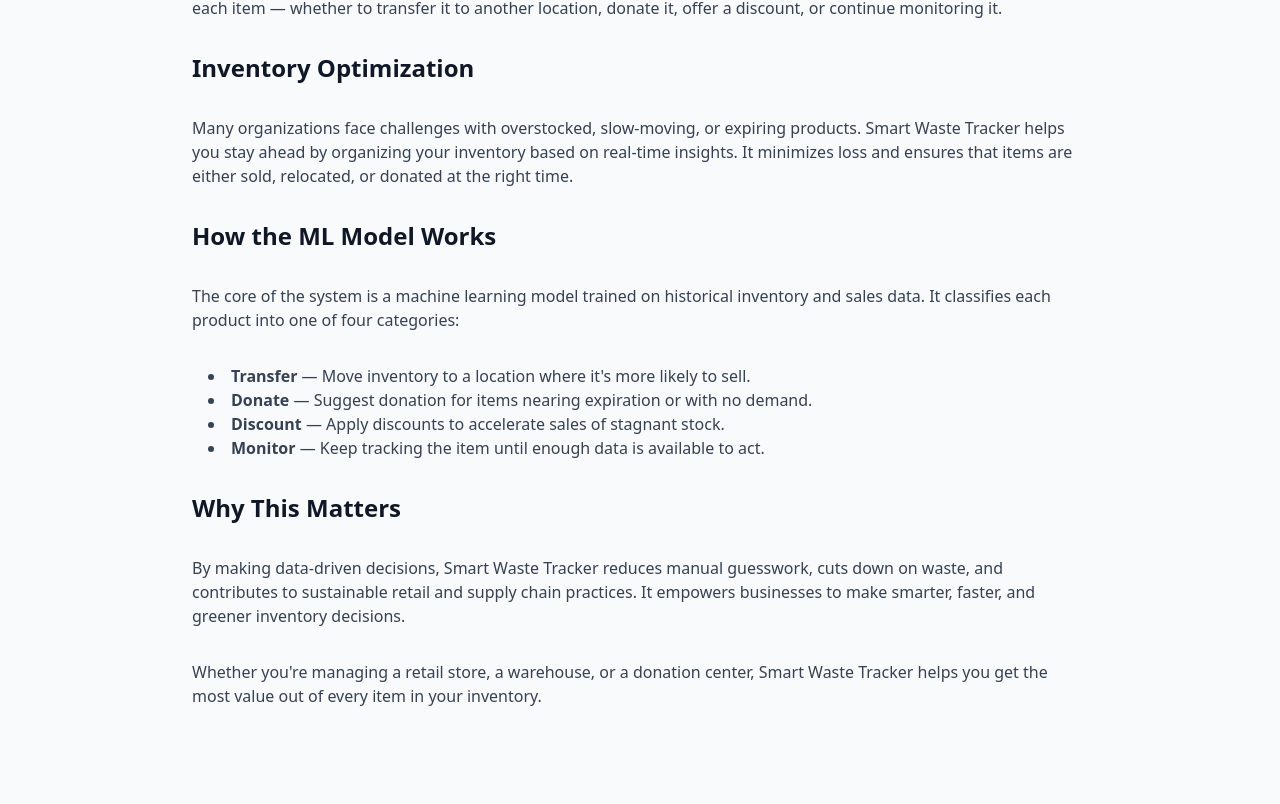
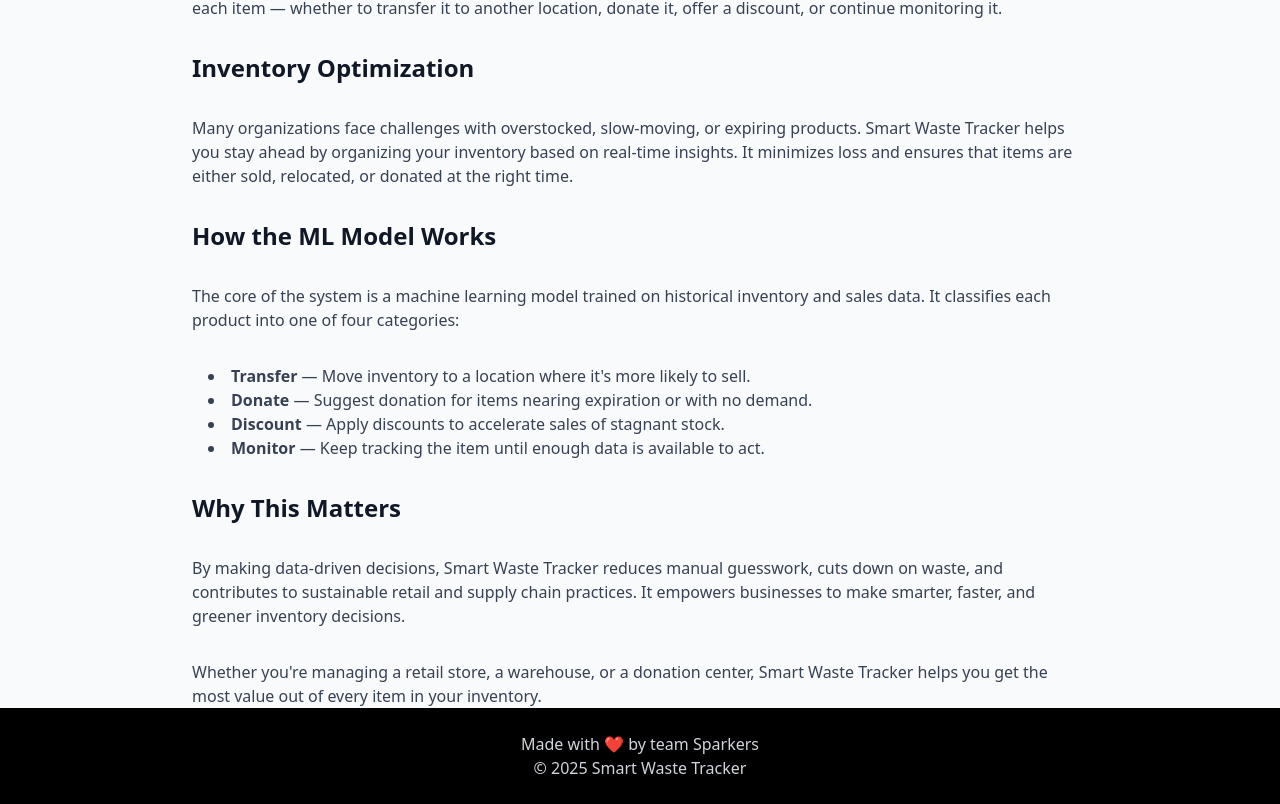
Before and after one commit to Saurabhyadav0/sparkathon-walmart, a Next.js app: page /about in a window 1280 px wide. Shown: the part 284-1088 px from the top of the page. Before the commit the page ends 992 px from the top, so only its background shows below. Built offline with nearby package versions, Linux system fonts and the light colour scheme.

Commit message:
added footer

```diff
--- a/app/layout.tsx
+++ b/app/layout.tsx
@@ -2,6 +2,7 @@
 import { ClerkProvider } from "@clerk/nextjs";
 import { ThemeProvider } from "next-themes";
 import { Providers } from "../providers/Providers";
+import Footer from "../component/footer"; //
 
 export const metadata = {
   title: "Smart Waste Tracker",
@@ -15,11 +16,12 @@
 }) {
   return (
     <html lang="en" suppressHydrationWarning>
-      <body className="bg-gray-50 dark:bg-gray-900 text-gray-900 dark:text-gray-100">
+      <body className="bg-gray-50 dark:bg-gray-900 text-gray-900 dark:text-gray-100 flex flex-col min-h-screen">
         <ClerkProvider>
           <Providers>
             <ThemeProvider attribute="class" defaultTheme="system" enableSystem>
-              {children}
+              <main className="flex-grow">{children}</main> {/* ✅ Wrap in <main> for spacing */}
+              <Footer /> {/* ✅ Add footer here */}
             </ThemeProvider>
           </Providers>
         </ClerkProvider>
--- /dev/null
+++ b/component/footer.tsx
@@ -0,0 +1,35 @@
+"use client";
+import { useEffect, useState } from "react";
+
+export default function Footer() {
+  const [showTop, setShowTop] = useState(false);
+
+  useEffect(() => {
+    const handleScroll = () => {
+      setShowTop(window.scrollY > 300);
+    };
+    window.addEventListener("scroll", handleScroll);
+    return () => window.removeEventListener("scroll", handleScroll);
+  }, []);
+
+  const scrollToTop = () => {
+    window.scrollTo({ top: 0, behavior: "smooth" });
+  };
+
+  return (
+    <footer className="bg-black text-gray-300 text-center py-6 relative">
+      <p> Made with ❤️ by team Sparkers</p>
+      <p>© 2025 Smart Waste Tracker</p>
+
+      {showTop && (
+        <button
+          onClick={scrollToTop}
+          className="fixed bottom-6 right-6 p-3 rounded-full bg-blue-400 text-white hover:bg-blue-700 shadow-lg transition"
+          aria-label="Scroll to top"
+        >
+          ↑
+        </button>
+      )}
+    </footer>
+  );
+}
```
